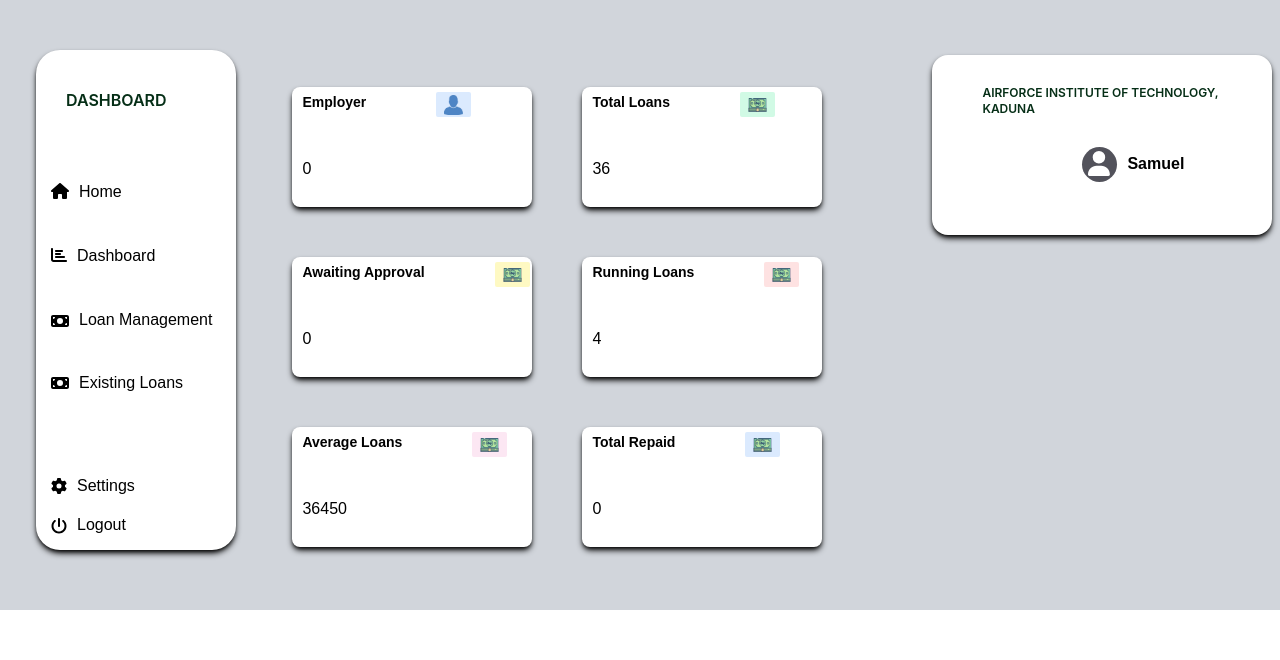
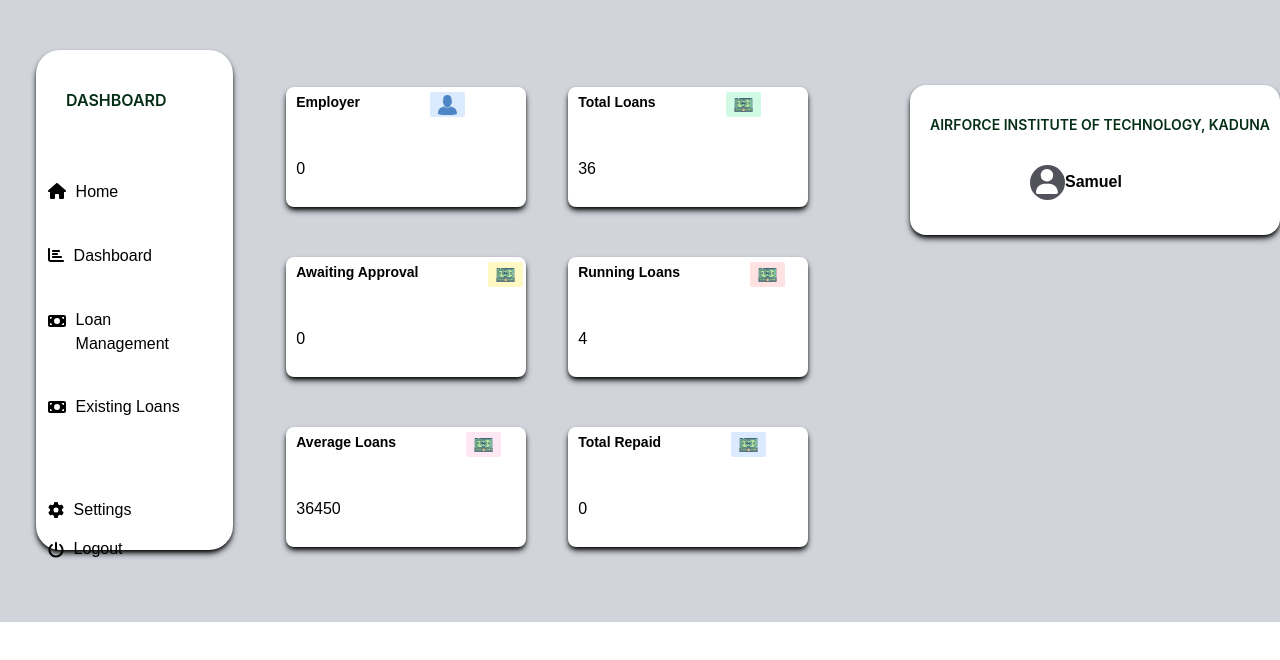
Before and after one commit to NwachukwuSam/mdn-dashboaed, a React (Create React App) app: page / in a window 1280 px wide. Shown: the top 660 px of the page. Built offline with nearby package versions, Linux system fonts and the light colour scheme.

Commit message:
Deployment  commit

```diff
--- a/src/dashboard/dashboard.jsx
+++ b/src/dashboard/dashboard.jsx
@@ -82,16 +82,16 @@
     </div>
     <div className=''>
             {/* <TopBar/> */}
-            <div className='h-[180px] w-[340px] bg-white rounded-2xl ml-[60px] mt-[55px] shadow-md shadow-black'>
+            <div className='h-[150px] w-[370px] bg-white rounded-2xl ml-[60px] mt-[85px] shadow-md shadow-black'>
             <div className=' font-system text-green-950 font-semibold mt-[50px]' >
-            <h4 className=' text-xs ml-[50px] pt-[30px] '>AIRFORCE INSTITUTE OF TECHNOLOGY, KADUNA</h4>
+            <h4 className=' text-sm ml-[20px] pt-[30px] pl-[-10px] '>AIRFORCE INSTITUTE OF TECHNOLOGY, KADUNA</h4>
 
             </div>
             <div className='mt-[30px] flex'>
-              <div className='h-[35px] w-[35px] rounded-full ml-[150px] bg-zinc-600'>
+              <div className='h-[35px] w-[35px] rounded-full ml-[120px] bg-zinc-600'>
                   <FontAwesomeIcon icon={faUser} className='ml-[6px] mt-[4px] h-[25px] ' style={{ color: 'white' }}/>
               </div>
-                <h3 className='ml-[10px] mt-[5px] font-semibold'>Samuel</h3>
+                <h3 className='ml-[0px] mt-[5px] font-semibold'>Samuel</h3>
             </div>
 
             </div>
```
